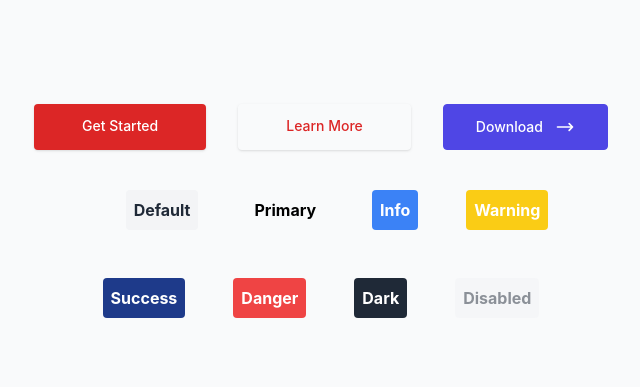
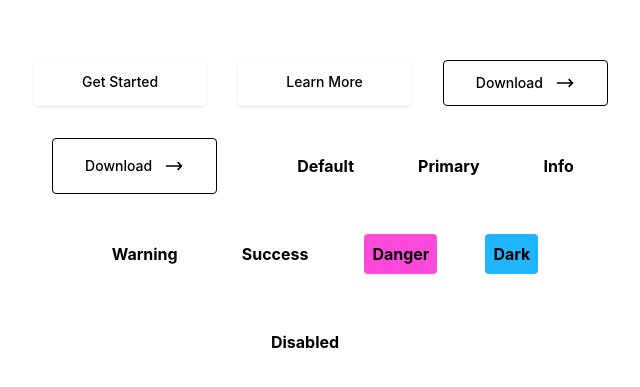
Before and after one commit to sivashankar97/DemoTailwindWithReact, a React (Create React App) app: page / in a window 1280 px wide. Shown: the part 201-588 px from the top of the page, without its empty margins (319-959 px from the left). Built offline with nearby package versions, Linux system fonts and the light colour scheme.

Commit message:
feat(demo): add custom color config the tailwindconfig file

```diff
--- a/package.json
+++ b/package.json
@@ -10,8 +10,10 @@
     "@types/node": "^16.18.6",
     "@types/react": "^18.0.26",
     "@types/react-dom": "^18.0.9",
+    "@types/react-router-dom": "^5.3.3",
     "react": "^18.2.0",
     "react-dom": "^18.2.0",
+    "react-router-dom": "^6.4.4",
     "react-scripts": "5.0.1",
     "typescript": "^4.9.3",
     "web-vitals": "^2.1.4"
--- a/src/App.tsx
+++ b/src/App.tsx
@@ -51,61 +51,88 @@ function App() {
   </svg>
 </a>
 
+<a
+  className="inline-flex items-center rounded border border-indigo-600 px-8 py-3 text-indigo-600 hover:bg-indigo-600 hover:text-white focus:outline-none focus:ring active:bg-indigo-500"
+  href="/download"
+>
+  <span className="text-sm font-medium"> Download </span>
 
+  <svg
+    className="ml-3 h-5 w-5"
+    xmlns="http://www.w3.org/2000/svg"
+    fill="none"
+    viewBox="0 0 24 24"
+    stroke="currentColor"
+  >
+    <path
+      stroke-linecap="round"
+      stroke-linejoin="round"
+      stroke-width="2"
+      d="M17 8l4 4m0 0l-4 4m4-4H3"
+    />
+  </svg>
+</a>
 
 <hr />
       <Button
-      onClick={()=> alert('Button deafualt is clicked !')}
+      onClick={()=> alert('Button 1 is clicked !')}
       variant="default"
       size="sm"
       > Default </Button>
 
       <Button
-      onClick={()=> alert('Button primary is clicked !')}
+      onClick={()=> alert('Button 1 is clicked !')}
       variant="primary"
       size="sm"
       > Primary </Button>
 
       <Button
-      onClick={()=> alert('Button info is clicked !')}
+      onClick={()=> alert('Button 1 is clicked !')}
       variant="info"
       size="sm"
       > Info </Button>
 
       <Button
-      onClick={()=> alert('Button Warning is clicked !')}
+      onClick={()=> alert('Button 1 is clicked !')}
       variant="warning"
       size="sm"
       > Warning </Button>
 
       <Button
-      onClick={()=> alert('Button Success is clicked !')}
+      onClick={()=> alert('Button 1 is clicked !')}
       variant="success"
       size="sm"
       > Success </Button>
 
       <Button
-      onClick={()=> alert('Button Danger is clicked !')}
-      variant="danger"
+      onClick={()=> alert('Button 1 is clicked !')}
+      variant="bg-secondary"
       size="sm"
       > Danger </Button>
 
       <Button
-      onClick={()=> alert('Button Dark is clicked !')}
-      variant="dark"
+      onClick={()=> alert('Button 1 is clicked !')}
+      variant="bg-primary"
       size="sm"
       > Dark </Button>
 
       <Button
-      onClick={()=> alert('Button Deafult is clicked !')}
+      onClick={()=> alert('Button 1 is clicked !')}
       variant="default"
       size="sm"
       disabled={true}
       > Disabled </Button>
 
+      <hr />
+
     </div>
       </div>
     </div>
+
+
+
+
+
 </section>
 
 
--- a/src/index.css
+++ b/src/index.css
@@ -16,7 +16,7 @@ code {
     monospace;
 }
 
-@layer components {
+ @layer components {
   .btn {
     @apply font-bold py-2 px-4 m-2 rounded;
   }
@@ -36,22 +36,23 @@ code {
     @apply px-16;
   }
 
-  /*button colors: default, primary, info, success, warning, danger, dark */
-  .default {
+}
+/*button colors: default, primary, info, success, warning, danger, dark */
+/* .default {
     @apply bg-gray-100 text-gray-800;
   }
   .default:hover {
     @apply bg-gray-200 text-gray-800;
-  }
+  } */
 
-  /* .primary {
+/* .primary {
     @apply bg-bleed-blue text-white;
   }
   .primary:hover {
     @apply bg-blue-600 text-white;
   } */
 
-  .success {
+/* .success {
     @apply bg-blue-900 text-white;
   }
   .success:hover {
@@ -92,4 +93,4 @@ code {
   .disabled:hover {
     @apply opacity-50 cursor-not-allowed;
   }
-}
+} */
--- a/tailwind.config.js
+++ b/tailwind.config.js
@@ -3,6 +3,15 @@ module.exports = {
   content: ["./src/**/*.{js,jsx,ts,tsx}"],
   theme: {
     extend: {},
+    colors: {
+      primary: "#1fb6ff",
+      secondary: "#ff49db",
+      orange: "#ff7849",
+      green: "#13ce66",
+      "gray-dark": "#273444",
+      gray: "#8492a6",
+      "gray-light": "#d3dce6",
+    },
   },
   plugins: [],
 };
```
Also changed, not shown: src/component/tag.tsx (deleted), 1 other file (tests, documents, lock files or other folders).
